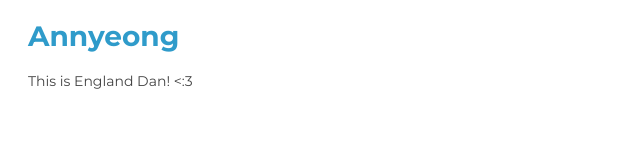
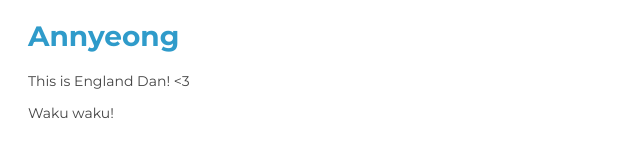
Before and after one commit to engeng23/annyeong-test-page, a plain HTML site: page index.html in a window 1280 px wide. Shown: the full height of the page, 0-640 px from the left. Drawn offline with Linux system fonts and the light colour scheme.

Commit message:
Added waku waku in index.html

```diff
--- a/index.html
+++ b/index.html
@@ -7,7 +7,8 @@
 <body>
 
 <h1>Annyeong</h1>
-<p>This is England Dan! &lt:3</p>
+<p>This is England Dan! &lt;3</p>
+<p>Waku waku!</p>
 
 </body>
 </html>
```
